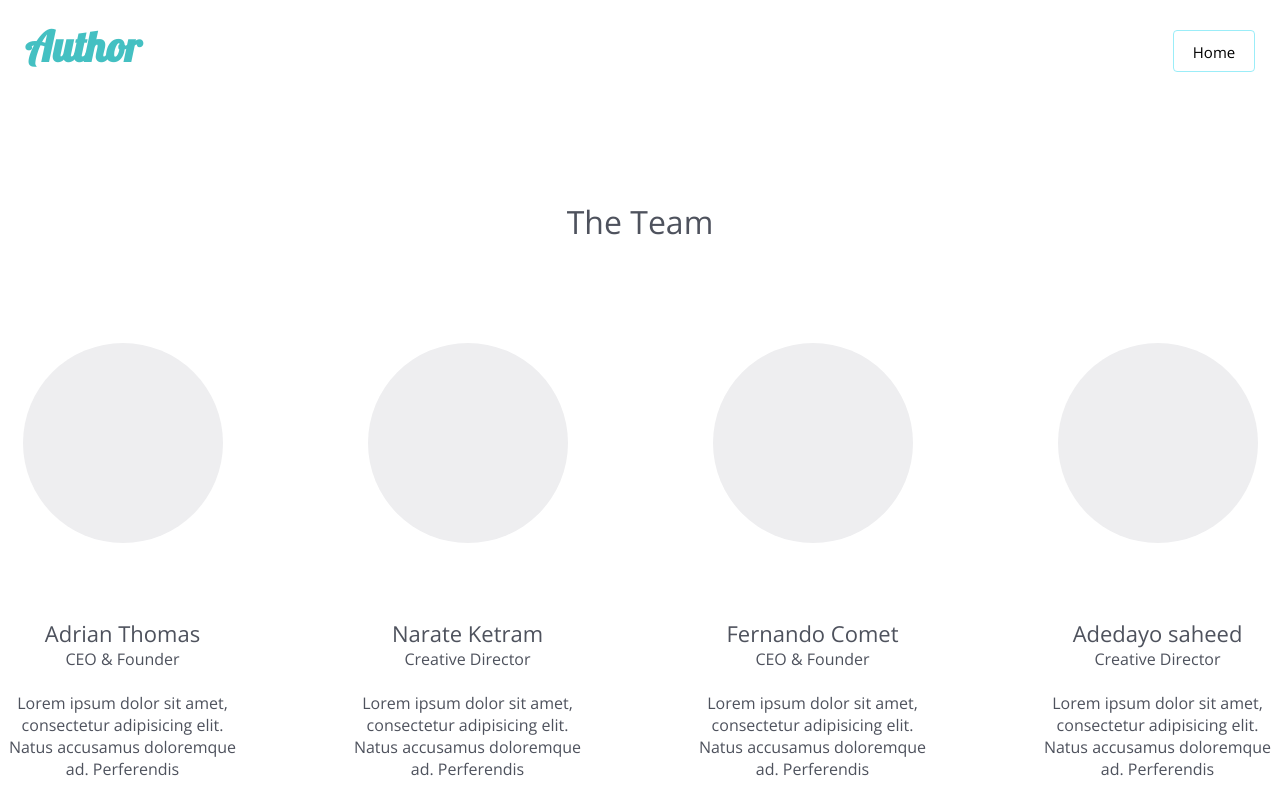
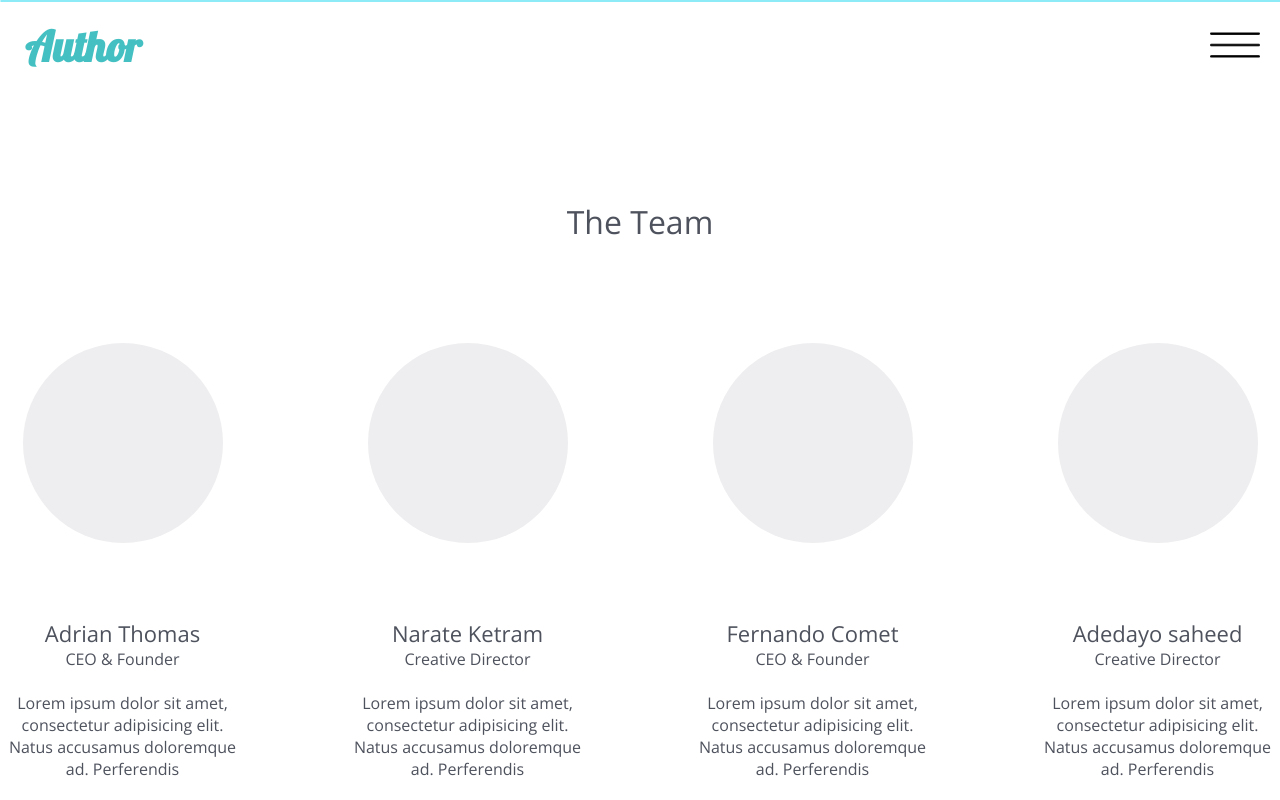
Before and after one commit to SergejGenri/test-small, a website: page app/index.html in a window 1280 px wide. Shown: the top 800 px of the page. Drawn offline with nearby package versions, Linux system fonts and the light colour scheme.

Commit message:
fix menu

```diff
--- a/app/index.html
+++ b/app/index.html
@@ -17,9 +17,10 @@
 		<header class="header">
 			<div class="containers">
 				<h1><a href="" class="logo">Author</a></h1>
+				<button class="current"></button>
 				<nav class="nav">
 					<ul>
-						<li class="current"><a href="#">Home</a></li>
+						<li><a href="#">Home</a></li>
 						<li><a href="">Service</a></li>
 						<li><a href="">Portfolio</a></li>
 						<li><a href="#team">Team</a></li>
--- a/app/scss/media.scss
+++ b/app/scss/media.scss
@@ -7,18 +7,21 @@
 		}
 		.nav {
 			position: fixed;
-			width: 80px;
-			height: 40px;
-			right: 25px;
-			top: 30px;
+			width: 100%;
+			height: 0;
+			top: 0;
 			overflow: hidden;
 			z-index: 999;
 			transition: .4s;
-			border: 1px solid rgba(113, 230, 245, 0.7);
+			border: 1px solid rgba(113, 230, 245, .8);
 			border-radius: 4px;
+
 			a {
 				line-height: 2.9;
 				margin: 0;
+				height: 0;
+				color: #000;
+				font-size: 34px;
 			}
 			a:hover {
 				color: #fff;
@@ -29,18 +32,18 @@
 				height: 60px;
 				display: block;
 			}
-			.current {
-				position: relative;
-			}
+		}
+		.current {
+			display: block;
 		}
 		.slider-box {
 			display: none;
 		}
 		.nav-drop {
-			width: 200px;
-			height: 360px;
+			width: 100%;
+			height: 100%;
 			transition: .4s;
-			background-color: rgba(113, 230, 245, 0.5);
+			background-color: rgba(113, 230, 245, .7);
 		}
 	}
 
--- a/app/scss/style.scss
+++ b/app/scss/style.scss
@@ -62,13 +62,27 @@ li {
 	}
 }
 
+.current {
+	width: 50px;
+	height: 50px;
+	position: fixed;
+	top: 20px;
+	right: 20px;
+	display: none;
+	padding: 0;
+	background: url(../img/menu.png);
+	background-size: 100%;
+	border: none;
+	z-index: 9999;
+}
+
 .stickytop {
 	width: 100%;
 	position: fixed;
 	top: 0;
 	z-index: 999;
 	transition: .5s;
-	background-color: rgba(113, 230, 245, 0.7);
+	background-color: rgba(113, 230, 245, .7);
 }
 
 .team-header {
--- a/gulpfile.js
+++ b/gulpfile.js
@@ -1,11 +1,18 @@
+'use strict';
+
 var gulp = require('gulp');
 var sass = require('gulp-sass');
 
-gulp.task('sass', function() {
-  return gulp.src('app/scss/main.scss')
-    .pipe(sass())
-    .pipe(gulp.dest('app/css'))
-})
+gulp.task( 'sass', function()
+{
+  gulp.src( 'app/scss/main.scss' )
+    .pipe( sass().on( 'error', function( error )
+      {
+        console.log( error );
+      } )
+    )
+    .pipe( gulp.dest( 'app/css' ) );
+} );
 
 gulp.task('watch', function(){
   gulp.watch('app/scss/**/*.scss', ['sass']);
```
Also changed, not shown: package.json (+6 -2 lines), app/css/main.css, app/img/menu.png (added).
